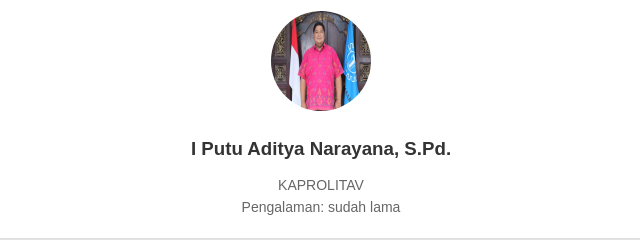
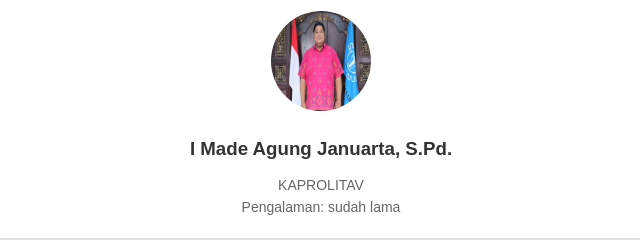
Before and after one commit to bil-com111/tugas-bukdian, a plain HTML site: page Guru pengajar.html in a window 1280 px wide. Shown: the part 1060-1300 px from the top of the page, 319-959 px from the left. Drawn offline with Linux system fonts and the light colour scheme.

Commit message:
Guru pengajar.html

```diff
--- a/Guru pengajar.html
+++ b/Guru pengajar.html
@@ -53,7 +53,7 @@
             </div>
             <div class="profile-card">
                 <img src="KAPROLITAV.jpg" alt="Staf Keuangan">
-                <h3>I Putu Aditya Narayana, S.Pd.</h3>
+                <h3>I Made Agung Januarta, S.Pd.</h3>
                 <p>KAPROLITAV</p>
                 <p>Pengalaman: sudah lama</p>
             </div>
```
